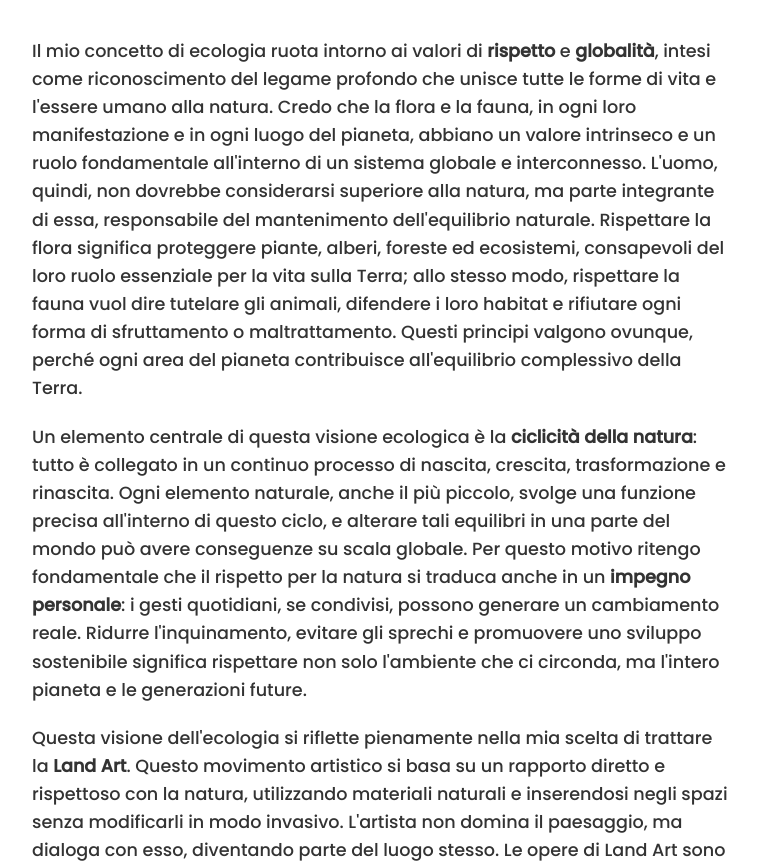
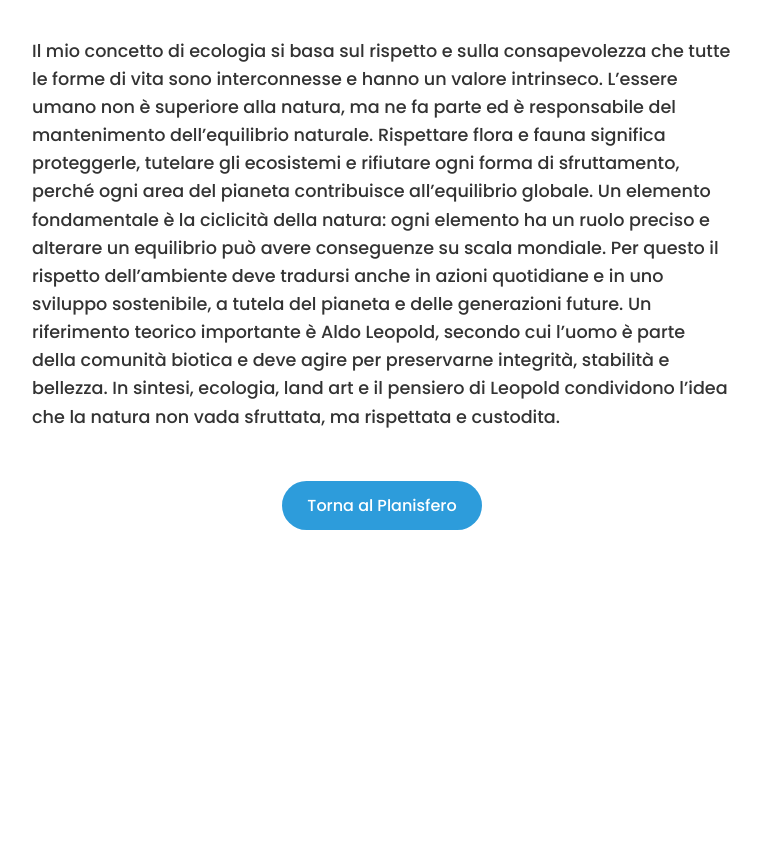
Before and after one commit to tessabosio/RispettoEcologico, a plain HTML site: page ecologia.html in a window 1280 px wide. Shown: the part 95-958 px from the top of the page, without its empty margins (258-1019 px from the left). After the commit the page ends 800 px from the top, so only its background shows below. Drawn offline with Linux system fonts and the light colour scheme.

Commit message:
Update ecologia.html

```diff
--- a/ecologia.html
+++ b/ecologia.html
@@ -104,15 +104,10 @@
     </header>
 
     <section class="description">
-      <p>Il mio concetto di ecologia ruota intorno ai valori di <strong>rispetto</strong> e <strong>globalità</strong>, intesi come riconoscimento del legame profondo che unisce tutte le forme di vita e l'essere umano alla natura. Credo che la flora e la fauna, in ogni loro manifestazione e in ogni luogo del pianeta, abbiano un valore intrinseco e un ruolo fondamentale all'interno di un sistema globale e interconnesso. L'uomo, quindi, non dovrebbe considerarsi superiore alla natura, ma parte integrante di essa, responsabile del mantenimento dell'equilibrio naturale. Rispettare la flora significa proteggere piante, alberi, foreste ed ecosistemi, consapevoli del loro ruolo essenziale per la vita sulla Terra; allo stesso modo, rispettare la fauna vuol dire tutelare gli animali, difendere i loro habitat e rifiutare ogni forma di sfruttamento o maltrattamento. Questi principi valgono ovunque, perché ogni area del pianeta contribuisce all'equilibrio complessivo della Terra.</p>
-
-      <p>Un elemento centrale di questa visione ecologica è la <strong>ciclicità della natura</strong>: tutto è collegato in un continuo processo di nascita, crescita, trasformazione e rinascita. Ogni elemento naturale, anche il più piccolo, svolge una funzione precisa all'interno di questo ciclo, e alterare tali equilibri in una parte del mondo può avere conseguenze su scala globale. Per questo motivo ritengo fondamentale che il rispetto per la natura si traduca anche in un <strong>impegno personale</strong>: i gesti quotidiani, se condivisi, possono generare un cambiamento reale. Ridurre l'inquinamento, evitare gli sprechi e promuovere uno sviluppo sostenibile significa rispettare non solo l'ambiente che ci circonda, ma l'intero pianeta e le generazioni future.</p>
-
-      <p>Questa visione dell'ecologia si riflette pienamente nella mia scelta di trattare la <strong>Land Art</strong>. Questo movimento artistico si basa su un rapporto diretto e rispettoso con la natura, utilizzando materiali naturali e inserendosi negli spazi senza modificarli in modo invasivo. L'artista non domina il paesaggio, ma dialoga con esso, diventando parte del luogo stesso. Le opere di Land Art sono spesso temporanee e destinate a trasformarsi o scomparire, sottolineando la ciclicità naturale e l'idea che tutto è soggetto al tempo e ai processi della natura. In questo senso, la Land Art diventa una forma di espressione che non solo rappresenta la natura, ma ne rispetta i ritmi, mettendo in evidenza l'importanza di ogni ecosistema e invitando a una maggiore consapevolezza ecologica.</p>
-
-      <p>Un pensatore che si avvicina molto alla mia idea di ecologia è <strong>Aldo Leopold</strong>. Nella sua "Etica della Terra", Leopold afferma che l'uomo non è un conquistatore della natura, ma un semplice membro della comunità biotica, che comprende suolo, acqua, piante e animali. Questa visione rispecchia pienamente il mio pensiero, perché riconosce il valore intrinseco di ogni forma di vita e l'importanza di rispettare l'equilibrio complessivo del sistema naturale. Secondo Leopold, un'azione è giusta quando contribuisce a preservare l'integrità, la stabilità e la bellezza della comunità biotica, mentre è sbagliata quando tende a distruggerla. Questa idea rafforza il concetto di responsabilità individuale e collettiva nei confronti dell'ambiente e sottolinea la necessità di una consapevolezza globale.</p>
-
-      <p>In conclusione, il mio concetto di ecologia, la Land Art e il pensiero di Aldo Leopold convergono in una visione comune: <strong>la natura non è una risorsa da sfruttare, ma un sistema vivente di cui l'uomo fa parte</strong>. Solo attraverso il rispetto, la consapevolezza e l'impegno personale possiamo diventare veri custodi della Terra, preservando la biodiversità e i cicli vitali per il futuro.</p>
+      <p>Il mio concetto di ecologia si basa sul rispetto e sulla consapevolezza che tutte le forme di vita sono interconnesse e hanno un valore intrinseco. L’essere umano non è superiore alla natura, ma ne fa parte ed è responsabile del mantenimento dell’equilibrio naturale. Rispettare flora e fauna significa proteggerle, tutelare gli ecosistemi e rifiutare ogni forma di sfruttamento, perché ogni area del pianeta contribuisce all’equilibrio globale.
+Un elemento fondamentale è la ciclicità della natura: ogni elemento ha un ruolo preciso e alterare un equilibrio può avere conseguenze su scala mondiale. Per questo il rispetto dell’ambiente deve tradursi anche in azioni quotidiane e in uno sviluppo sostenibile, a tutela del pianeta e delle generazioni future.
+Un riferimento teorico importante è Aldo Leopold, secondo cui l’uomo è parte della comunità biotica e deve agire per preservarne integrità, stabilità e bellezza. In sintesi, ecologia, land art e il pensiero di Leopold condividono l’idea che la natura non vada sfruttata, ma rispettata e custodita.
+</p>
     </section>
 
     <a href="planisfero.html" class="back-link">Torna al Planisfero</a>
```
